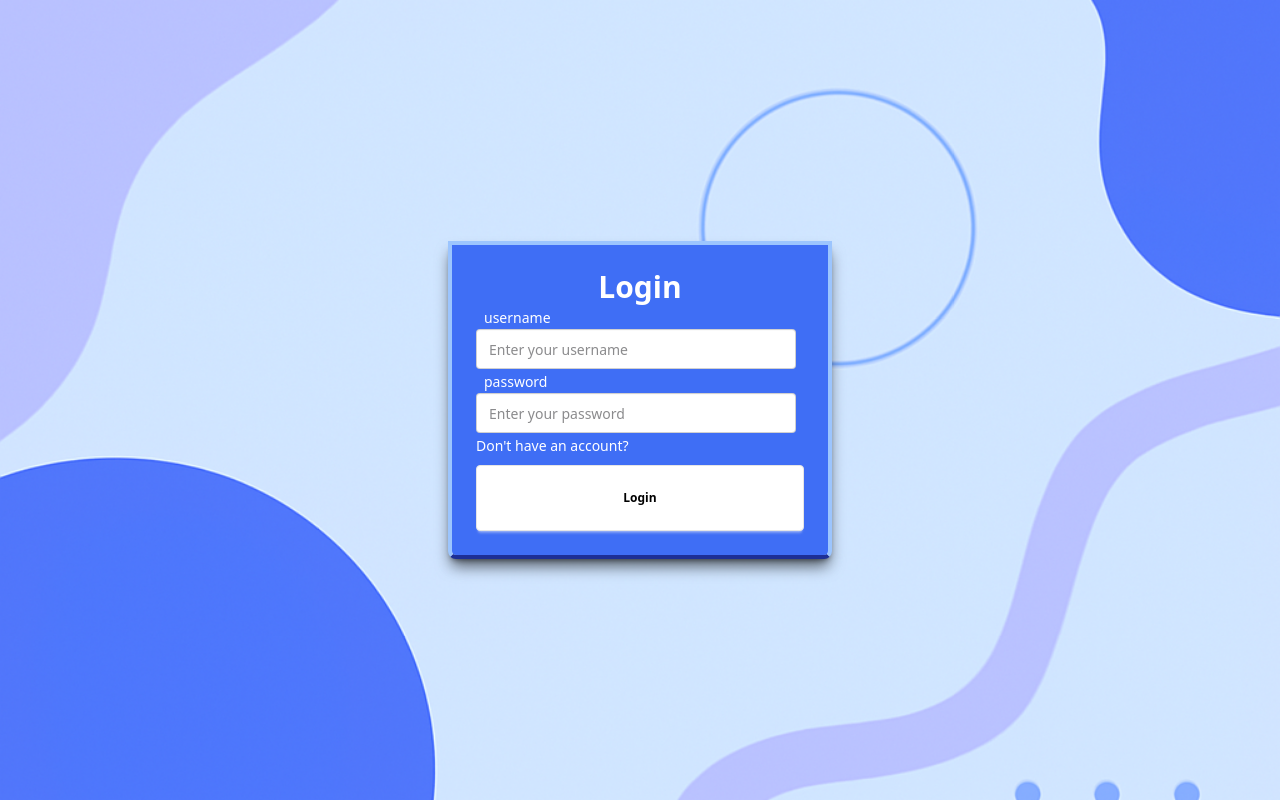
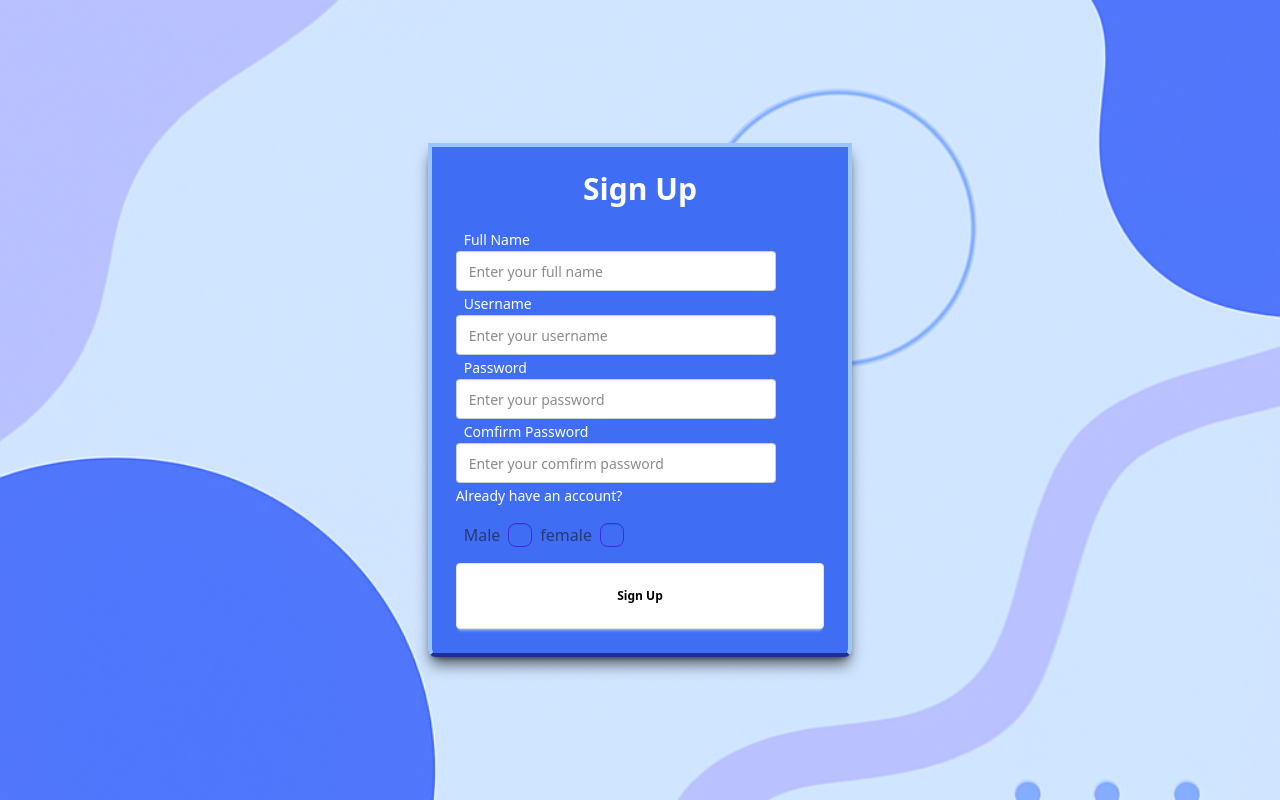
Before and after one commit to Threephop/Chat-App, a React (Vite) app in the folder frontend/: page / in a window 1280 px wide. Built offline with nearby package versions, Linux system fonts and the light colour scheme.

Commit message:
signup page ux/ui

```diff
--- a/frontend/src/App.jsx
+++ b/frontend/src/App.jsx
@@ -3,10 +3,11 @@ import reactLogo from './assets/react.svg'
 import viteLogo from '/vite.svg'
 import './App.css'
 import Login from './pages/login/login'
+import SignUp from './pages/signup/SignUp'
 
 function App() {
   return <div className='p-4 h-screen flex items-center justify-center'>
-    <Login />
+    <SignUp />
   </div>
 }
 
--- /dev/null
+++ b/frontend/src/pages/signup/GenderCheckBox.jsx
@@ -0,0 +1,45 @@
+import React from 'react'
+
+const GenderCheckBox = () => {
+  return (
+    <div className='flex mt-4'>
+        <div className='from-check ml-2'>
+            <label className={`label gap-2 curson-pointer`}>
+                <span className='label-text'>Male</span>
+                <input type="checkbox" className='checkbox checkbox-primary' />
+            </label>
+        </div>
+        <div className='from-check ml-2'>
+            <label className={`label gap-2 curson-pointer`}>
+                <span className='label-text'>female</span>
+                <input type="checkbox" className='checkbox checkbox-primary' />
+            </label>
+        </div>
+    </div>
+  )
+}
+
+export default GenderCheckBox
+
+//start code
+
+// const GenderCheckBox = () => {
+//   return (
+//     <div className='flex mt-4'>
+//         <div className='from-check ml-2'>
+//             <label className={`label gap-2 curson-pointer`}>
+//                 <span className='label-text'>Male</span>
+//                 <input type="checkbox" className='checkbox checkbox-primary' />
+//             </label>
+//         </div>
+//         <div className='from-check ml-2'>
+//             <label className={`label gap-2 curson-pointer`}>
+//                 <span className='label-text'>female</span>
+//                 <input type="checkbox" className='checkbox checkbox-primary' />
+//             </label>
+//         </div>
+//     </div>
+//   )
+// }
+
+// export default GenderCheckBox
--- a/frontend/src/pages/signup/SignUp.jsx
+++ b/frontend/src/pages/signup/SignUp.jsx
@@ -1,9 +1,113 @@
 import React from 'react'
+import GenderCheckBox from './GenderCheckBox'
 
 const SignUp = () => {
   return (
-    <div>SignUp</div>
+    <div className='flex flex-col items-center justify-center min-w-96 mx-auto'>
+        <div className='flex justify-center flex-col w-full p-6 rounded-b-lg bg-[#3f6ef5] dark:bg-blue-950 bg-clip-padding backdrop-filter
+            border-4 border-[#9cc5fe] border-b-[#1d2f96] dark:border-b-indigo-500 shadow-lg shadow-[#000000]/60 dark:shadow-[#4c3bff]/80'>
+            <h1 className='flex justify-center text-3xl font-bold text-white mb-5'>Sign Up</h1>
+            <form action="">
+                <div>
+                    <label className="laber p-2">
+                        <span className="text-sm text-white">Full Name</span>
+                        <input type="username" placeholder="Enter your full name" className="input input-bordered w-full max-w-xs h-10" />
+                    </label>
+                </div>
+
+                <div>
+                    <label className="laber p-2">
+                        <span className="text-sm text-white">Username</span>
+                        <input type="username" placeholder="Enter your username" className="input input-bordered w-full max-w-xs h-10" />
+                    </label>
+                </div>
+
+                <div>
+                    <label className="laber p-2">
+                        <span className="text-sm text-white">Password</span>
+                        <input type="password" placeholder="Enter your password" className="input input-bordered w-full max-w-xs h-10" />
+                    </label>
+                </div>
+
+                <div>
+                    <label className="laber p-2">
+                        <span className="text-sm text-white">Comfirm Password</span>
+                        <input type="password" placeholder="Enter your comfirm password" className="input input-bordered w-full max-w-xs h-10" />
+                    </label>
+                </div>
+
+                <a href="#" className="text-sm text-white hover:underline hover:text-blue-500 dark:hover:text-blue-500 mt-2">
+                    Already have an account?
+                </a>
+
+                <GenderCheckBox />
+
+                <button className="btn btn-block btn-sm bg-white dark:bg-[#111111] text-black dark:text-white border-[#e5e5e5]
+                hover:text-blue-500 dark:hover:text-blue-500 hover:border-blue-900 p-8 m-auto mt-4">
+                    Sign Up
+                </button>
+            </form>
+
+        </div>
+    </div>
   )
 }
 
 export default SignUp
+
+
+//starting point for a signup page using React and Tailwind CSS
+
+// const SignUp = () => {
+//   return (
+//     <div className='flex flex-col items-center justify-center min-w-96 mx-auto'>
+//         <div className='flex justify-center flex-col w-full p-6 rounded-b-lg bg-[#3f6ef5] dark:bg-blue-950 bg-clip-padding backdrop-filter
+//             border-4 border-[#9cc5fe] border-b-[#1d2f96] dark:border-b-indigo-500 shadow-lg shadow-[#000000]/60 dark:shadow-[#4c3bff]/80'>
+//             <h1 className='flex justify-center text-3xl font-bold text-white mb-5'>Sign Up</h1>
+//             <form action="">
+//                 <div>
+//                     <label className="laber p-2">
+//                         <span className="text-sm text-white">Full Name</span>
+//                         <input type="username" placeholder="Enter your full name" className="input input-bordered w-full max-w-xs h-10" />
+//                     </label>
+//                 </div>
+
+//                 <div>
+//                     <label className="laber p-2">
+//                         <span className="text-sm text-white">Username</span>
+//                         <input type="username" placeholder="Enter your username" className="input input-bordered w-full max-w-xs h-10" />
+//                     </label>
+//                 </div>
+
+//                 <div>
+//                     <label className="laber p-2">
+//                         <span className="text-sm text-white">Password</span>
+//                         <input type="password" placeholder="Enter your password" className="input input-bordered w-full max-w-xs h-10" />
+//                     </label>
+//                 </div>
+
+//                 <div>
+//                     <label className="laber p-2">
+//                         <span className="text-sm text-white">Comfirm Password</span>
+//                         <input type="password" placeholder="Enter your comfirm password" className="input input-bordered w-full max-w-xs h-10" />
+//                     </label>
+//                 </div>
+
+//                 <a href="#" className="text-sm text-white hover:underline hover:text-blue-500 dark:hover:text-blue-500 mt-2">
+//                     Already have an account?
+//                 </a>
+
+//                 <GenderCheckBox />
+
+//                 <button className="btn btn-block btn-sm bg-white dark:bg-[#111111] text-black dark:text-white border-[#e5e5e5]
+//                 hover:text-blue-500 dark:hover:text-blue-500 hover:border-blue-900 p-8 m-auto mt-4">
+//                     Sign Up
+//                 </button>
+//             </form>
+
+//         </div>
+//     </div>
+//   )
+// }
+
+// export default SignUp
```
